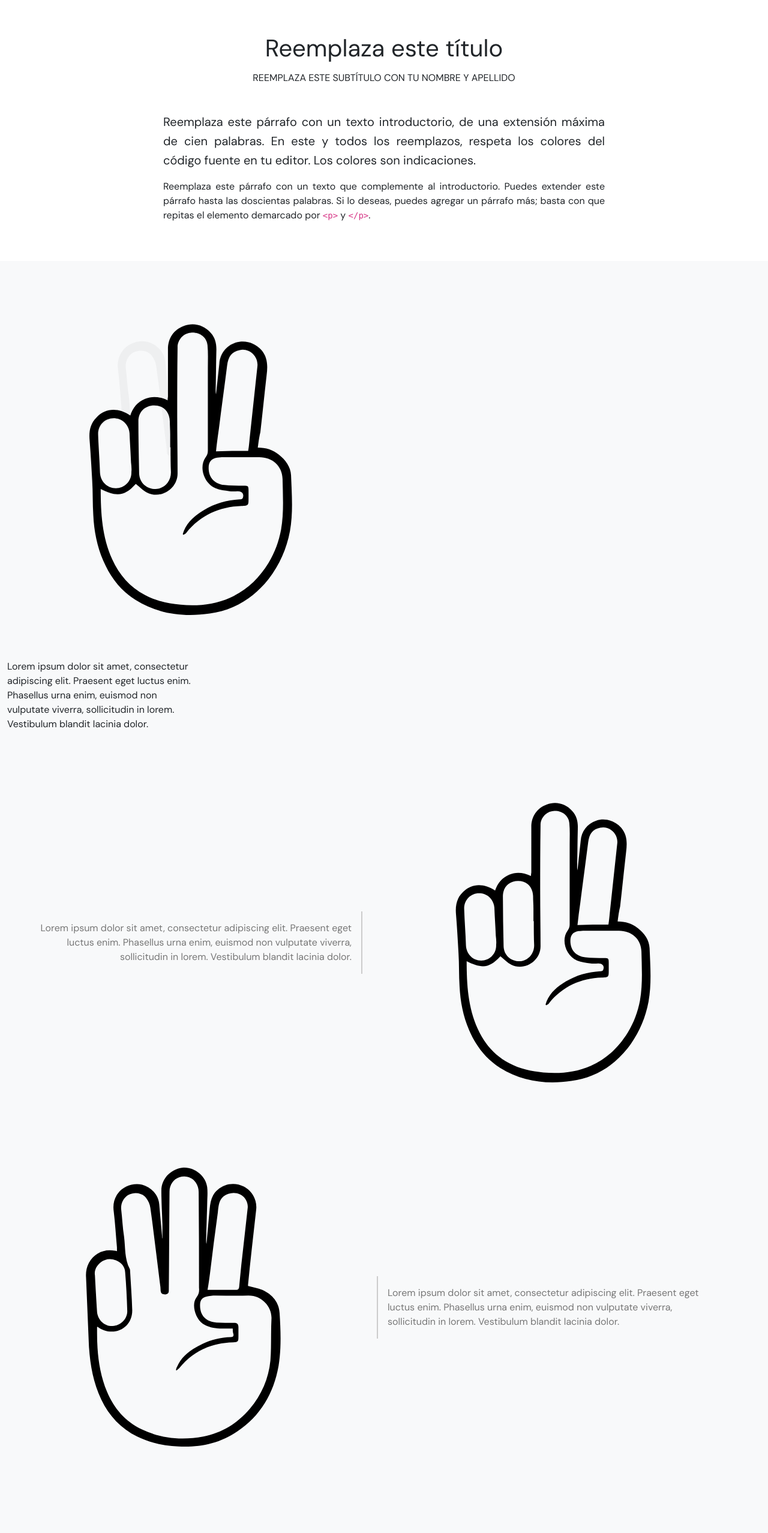
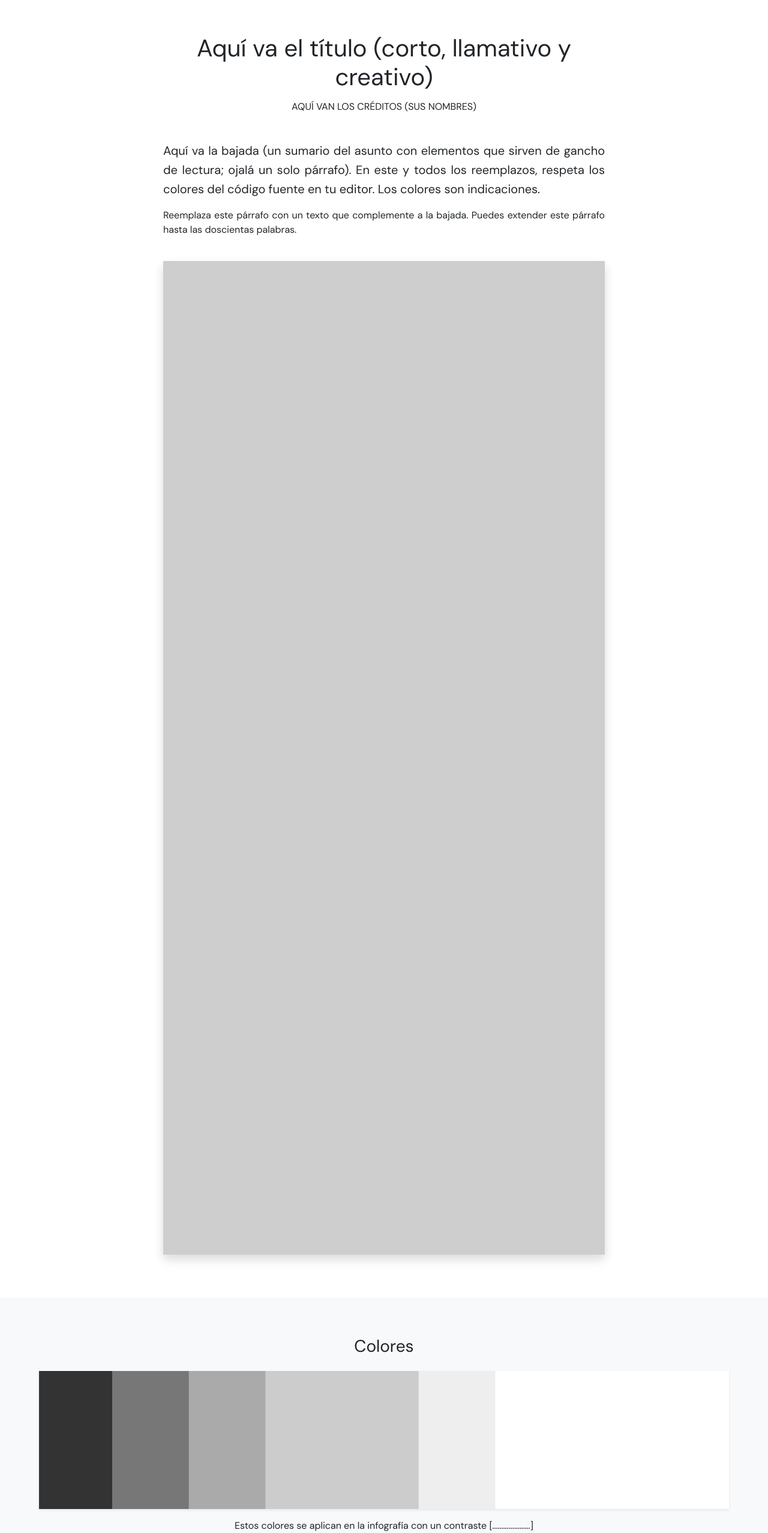
Before and after one commit to profesorfaco/PUC-2021-2-DNO075, a plain HTML site: page clase-05/index.html in a window 1280 px wide. Shown: the part 40-2595 px from the top of the page at 60% size. Drawn offline with nearby package versions, Linux system fonts and the light colour scheme.

Commit message:
Add files via upload

```diff
--- a/clase-05/index.html
+++ b/clase-05/index.html
@@ -1,4 +1,4 @@
-<!DOCTYPE html>
+<!doctype html>
 <html lang="es">
     <head>
         <meta charset="utf-8" />
@@ -6,124 +6,70 @@
         <link href="https://cdn.jsdelivr.net/npm/bootstrap@5.0.0-beta1/dist/css/bootstrap.min.css" rel="stylesheet" integrity="sha384-giJF6kkoqNQ00vy+HMDP7azOuL0xtbfIcaT9wjKHr8RbDVddVHyTfAAsrekwKmP1" crossorigin="anonymous" />
         <title>Reemplaza este título que se muestra en la ventana de tu navegador</title>
         <link rel="preconnect" href="https://fonts.gstatic.com" />
-        <link href="https://fonts.googleapis.com/css2?family=DM+Sans:ital@0;1&display=swap" rel="stylesheet" />
+        <link href="https://fonts.googleapis.com/css2?family=DM+Sans:ital@0;1&display=swap" rel="stylesheet">
         <style>
-            :root {
-                --bs-font-sans-serif: "DM Sans", sans-serif;
-            }
-            :hover {
-                transition: all ease 0.5s;
-            }
-            * {
-                font-weight: 300;
-            }
-            header p {
-                text-align: justify;
-            }
-            header p.lead {
-                line-height: 1.6;
-            }
-            figure figcaption p {
-                padding: 1rem;
-            }
-            @media (min-width: 762px) {
-                figure:nth-child(odd) figcaption p {
-                    border-right: 2px solid #ccc;
-                    padding-left: 1rem;
-                    text-align: right;
-                    color: #777;
-                }
-
-                figure:nth-child(even) figcaption p {
-                    border-left: 2px solid #ccc;
-                    padding-right: 1rem;
-                    text-align: left;
-                    color: #777;
-                }
-            }
-            footer a {
-                color: var(--bs-gray);
-                text-decoration: none;
-            }
-            footer a:hover {
-                color: var(--bs-light);
-            }
+            :root { --bs-font-sans-serif: "DM Sans", sans-serif; }
+            :hover { transition: all ease 0.5s; }
+            * { font-weight: 300; }
+            header p { text-align: justify; }
+            header p.lead { line-height: 1.6; }
+            .card, .card-img-top { border: none; border-radius: 0 0; }
         </style>
     </head>
     <body>
+
         <header class="container">
             <div class="row py-5">
                 <div class="col-12 col-sm-11 col-md-10 col-lg-9 col-xl-8 col-xxl-7 mx-auto">
-                    <h1 class="mb-3 mt-5 text-center">Reemplaza este título</h1>
 
-                    <h2 class="fs-6 mb-5 text-center text-uppercase">Reemplaza este subtítulo con tu nombre y apellido</h2>
+                    <h1 class="mb-3 mt-5 text-center">Aquí va el título (corto, llamativo y creativo)</h1>
 
-                    <p class="lead">
-                        Reemplaza este párrafo con un texto introductorio, de una extensión máxima de cien palabras. En este y todos los reemplazos, respeta los colores del código fuente en tu editor. Los colores son indicaciones.
-                    </p>
+                    <h2 class="fs-6 mb-5 text-center text-uppercase">Aquí van los créditos (sus nombres)</h2>
 
-                    <p>
-                        Reemplaza este párrafo con un texto que complemente al introductorio. Puedes extender este párrafo hasta las doscientas palabras. Si lo deseas, puedes agregar un párrafo más; basta con que repitas el elemento
-                        demarcado por <code>&lt;p&gt;</code> y <code>&lt;/p&gt;</code>.
-                    </p>
+                    <p class="lead">Aquí va la bajada (un sumario del asunto con elementos que sirven de gancho de lectura; ojalá un solo párrafo). En este y todos los reemplazos, respeta los colores del código fuente en tu editor. Los colores son indicaciones.</p>
+
+                    <p>Reemplaza este párrafo con un texto que complemente a la bajada. Puedes extender este párrafo hasta las doscientas palabras.</p>
+
+                    <img src="img/infografia.png" class="w-100 shadow my-4" alt="describir la infografía" />
+
                 </div>
             </div>
         </header>
 
         <main class="container-fluid bg-light">
             <div class="row py-5">
-                <div class="col-6">
-
-
-                        <div id="carouselExampleInterval" class="carousel slide carousel-fade" data-bs-ride="carousel">
-                          <div class="carousel-inner">
-                            <div class="carousel-item active" data-bs-interval="1000">
-                              <img src="img/reemplazar-1.svg" class="d-block w-100" />
+                <div class="col-sm-11 mx-auto py-3">
+                    <!--la paleta-->
+                    <h3 class="text-center">Colores</h3>
+                    <svg xmlns="http://www.w3.org/2000/svg" viewBox="0 0 100 20" class="shadow-sm my-3">
+                        <g id="colores"></g>
+                    </svg>
+                    <p class="text-center">Estos colores se aplican en la infografía con un contraste […………………]</p>
+                    <!--las fuentes-->
+                    <h3 class="text-center pt-5 pb-1">Tipografías</h3>
+                    <div class="row my-2 g-3">
+                        <!--primera fuente-->
+                        <div class="col-sm-6">
+                            <div class="card shadow-sm">
+                                <img src="img/reemplazar.png" class="card-img-top" alt="describir la imagen" />
+                                <div class="card-body">
+                                    <h4 class="card-title">Reemplaza con su nombre</h4>
+                                    <p class="card-text">Reemplaza con una descripción breve.</p>
+                                </div>
                             </div>
-                            <div class="carousel-item" data-bs-interval="1000">
-                              <img src="img/reemplazar-2.svg" class="d-block w-100" />
+                        </div>
+                        <!--segunda fuente-->
+                        <div class="col-sm-6">
+                            <div class="card shadow-sm">
+                                <img src="img/reemplazar.png" class="card-img-top" alt="describir la imagen" />
+                                <div class="card-body">
+                                    <h4 class="card-title">Reemplaza con un nombre</h4>
+                                    <p class="card-text">Reemplaza con una descripción breve.</p>
+                                </div>
                             </div>
-                            <div class="carousel-item" data-bs-interval="1000">
-                              <img src="img/reemplazar-3.svg" class="d-block w-100" />
-                            </div>
-                          </div>
                         </div>
-
-
-
-                        <div class="col-6">
-                            <p>Lorem ipsum dolor sit amet, consectetur adipiscing elit. Praesent eget luctus enim. Phasellus urna enim, euismod non vulputate viverra, sollicitudin in lorem. Vestibulum blandit lacinia dolor.</p>
-                        </div>
-</div>
-            <div class="row py-5">
-
-                    <figure class="row d-flex align-items-center">
-                        <img src="img/reemplazar-2.svg" class="img-fluid col-12 col-md-6 order-md-2" />
-                        <figcaption class="col-12 col-md-6 order-md-1">
-                            <p>Lorem ipsum dolor sit amet, consectetur adipiscing elit. Praesent eget luctus enim. Phasellus urna enim, euismod non vulputate viverra, sollicitudin in lorem. Vestibulum blandit lacinia dolor.</p>
-                        </figcaption>
-                    </figure>
-
-                    <figure class="row d-flex align-items-center">
-                        <img src="img/reemplazar-3.svg" class="img-fluid col-12 col-md-6" />
-                        <figcaption class="col-12 col-md-6">
-                            <p>Lorem ipsum dolor sit amet, consectetur adipiscing elit. Praesent eget luctus enim. Phasellus urna enim, euismod non vulputate viverra, sollicitudin in lorem. Vestibulum blandit lacinia dolor.</p>
-                        </figcaption>
-                    </figure>
-
-                    <figure class="row d-flex align-items-center">
-                        <img src="img/reemplazar-4.svg" class="img-fluid col-12 col-md-6 order-md-2" />
-                        <figcaption class="col-12 col-md-6 order-md-1">
-                            <p>Lorem ipsum dolor sit amet, consectetur adipiscing elit. Praesent eget luctus enim. Phasellus urna enim, euismod non vulputate viverra, sollicitudin in lorem. Vestibulum blandit lacinia dolor.</p>
-                        </figcaption>
-                    </figure>
-
-                    <figure class="row d-flex align-items-center">
-                        <img src="img/reemplazar-5.svg" class="img-fluid col-12 col-md-6" />
-                        <figcaption class="col-12 col-md-6">
-                            <p>Lorem ipsum dolor sit amet, consectetur adipiscing elit. Praesent eget luctus enim. Phasellus urna enim, euismod non vulputate viverra, sollicitudin in lorem. Vestibulum blandit lacinia dolor.</p>
-                        </figcaption>
-                    </figure>
+                        <!--no más fuentes-->
+                    </div>
                 </div>
             </div>
         </main>
@@ -133,15 +79,25 @@
                 <div class="col-12">
                     <p class="d-flex justify-content-between small p-1 m-0">
                         <!--reemplaza el # que sigue con la URL de tu cuenta en GitHub-->
-                        <a href="#">Reemplaza esto con tu Nombre y Apellido</a>
-                        <a href="https://github.com/profesorfaco/dno075-2021-1/">Infografía Digital v2</a>
-                        <a href="https://github.com/profesorfaco/dno075-2021-1/tree/main/clase-06" class="d-none d-lg-inline">Lunes 19 de abril, 2021</a>
+                        <a href="#" class="link-light">Reemplaza esto con tu Nombre y Apellido</a>
+                        <a href="https://github.com/profesorfaco/dno075-2021-1/" class="link-light">Infografía Digital</a>
+                        <a href="https://github.com/profesorfaco/dno075-2021-1/tree/main/clase-04" class="d-none d-lg-inline link-light">Lunes 13 de septiembre, 2021</a>
                     </p>
                 </div>
             </div>
         </footer>
-    <script src="https://cdn.jsdelivr.net/npm/bootstrap@5.0.2/dist/js/bootstrap.bundle.min.js" integrity="sha384-MrcW6ZMFYlzcLA8Nl+NtUVF0sA7MsXsP1UyJoMp4YLEuNSfAP+JcXn/tWtIaxVXM" crossorigin="anonymous"></script>
 
+        <script>
+            // Reemplaza los colores dentro del paréntesis cuadrado, respetando las comillas.
+            // Si necesitas que un color ocupe más espacio en la paleta: debes repetirlo.
+            var colores = ["#333333", "#777777", "#AAAAAA", "#CCCCCC", "#CCCCCC", "#EEEEEE", "#FFFFFF", "#FFFFFF", "#FFFFFF"];
+            // No reemplaces nada de lo que sigue.
+            var n = colores.length;
+            var w = 100 / n;
+            for (var x = 0; x < n; x++) {
+                document.getElementById("colores").innerHTML += '<rect width="' + w + '" height="20" x="' + x * w + '" y="0" fill="' + colores[x] + '" stroke="' + colores[x] + '"/>';
+            }
+        </script>
 
     </body>
 </html>
```
Also changed, not shown: clase-05/img/infografia.png (added), clase-05/img/reemplazar.png (added).
